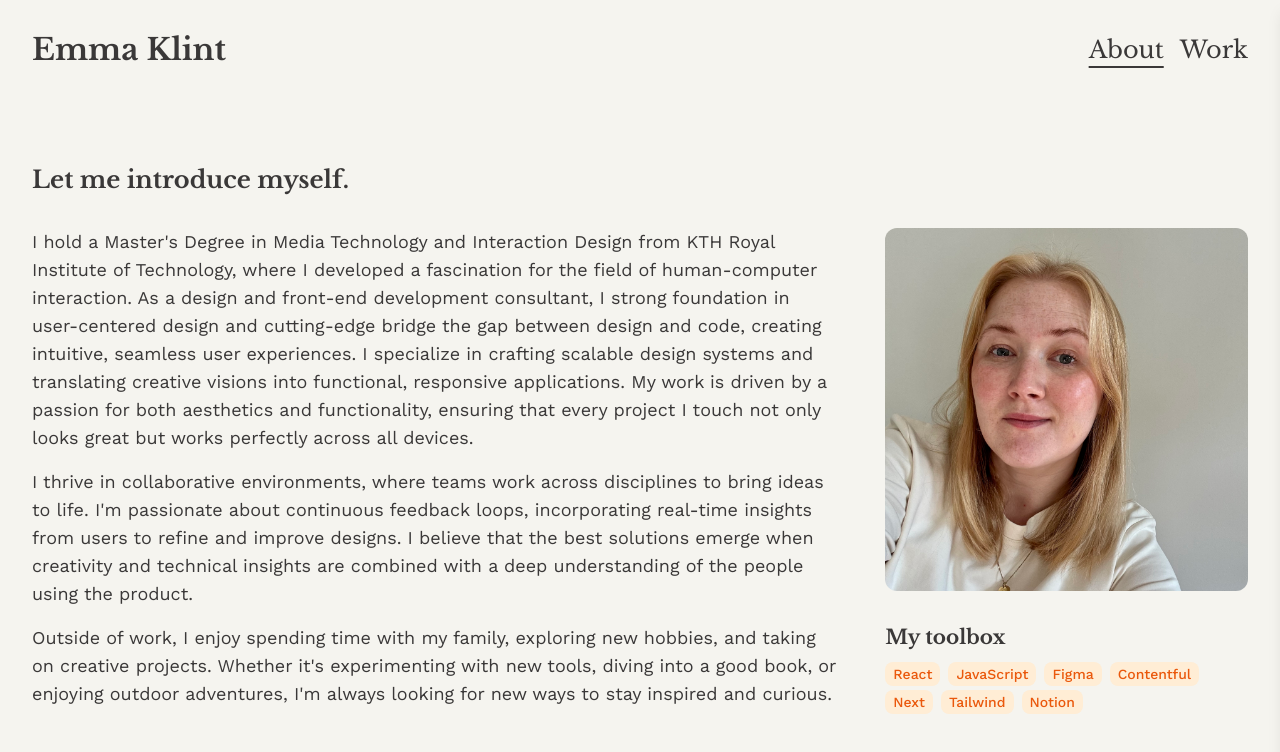
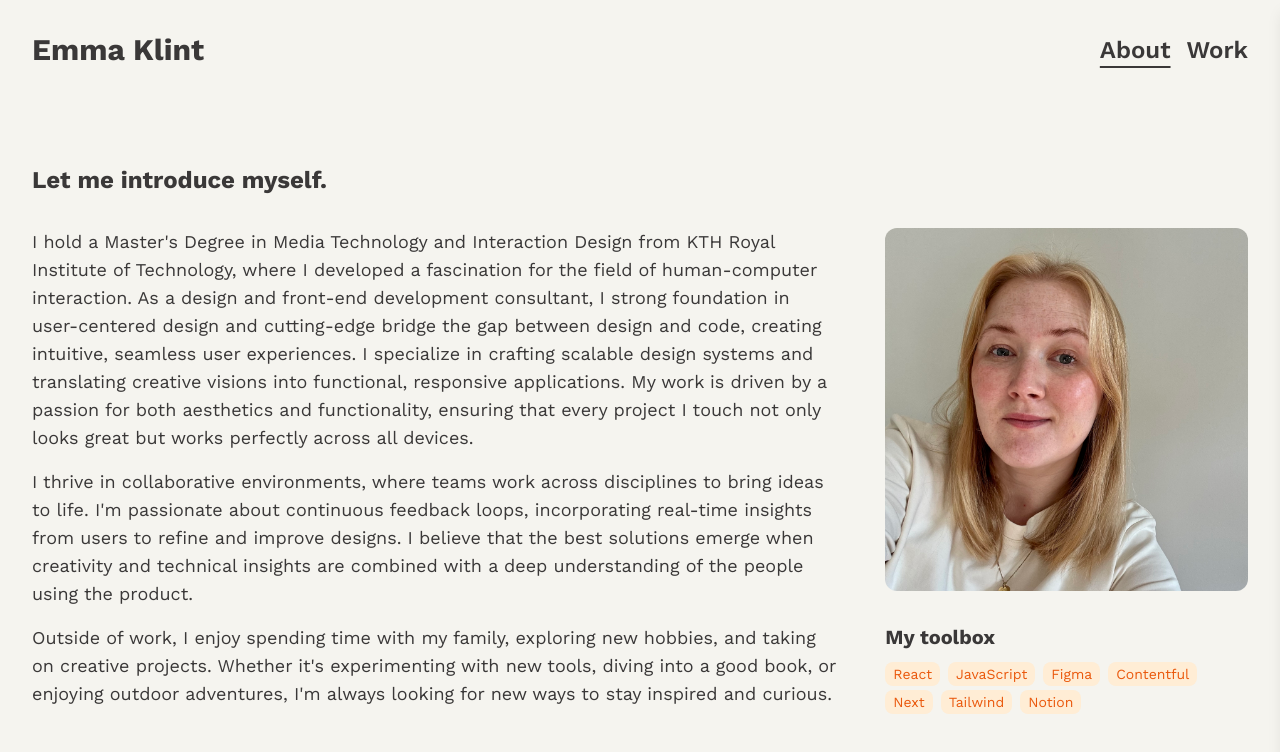
Before and after one commit to emmaklint/portfolio, a Next.js app: page /about in a window 1280 px wide. Shown: the top 752 px of the page. Built offline with nearby package versions, Linux system fonts and the light colour scheme.

Commit message:
remove serif font

```diff
--- a/src/app/about/page.js
+++ b/src/app/about/page.js
@@ -14,7 +14,7 @@ export default function About() {
   return (
     <>
       <section>
-        <h2 className="text-2xl font-bold mb-2 md:mb-8 font-serif">
+        <h2 className="text-2xl font-bold mb-2 md:mb-8">
           Let me introduce myself.
         </h2>
         <div className="grid grid-cols-1 md:grid-cols-3 gap-4">
@@ -60,7 +60,7 @@ export default function About() {
               />
             </div>
             <div>
-              <h3 className="text-xl font-bold mb-2 font-serif">My toolbox</h3>
+              <h3 className="text-xl font-bold mb-2 ">My toolbox</h3>
               <ul className="text-lg">
                 {tools.map((tool, index) => {
                   return (
--- a/src/app/layout.js
+++ b/src/app/layout.js
@@ -7,14 +7,7 @@ const workSans = Work_Sans({
   subsets: ["latin"],
   display: "swap",
   variable: "--font-work-sans",
-  weight: ["400", "500", "600", "700"], // Add the weights you need
-});
-
-const libreBaskerville = Libre_Baskerville({
-  subsets: ["latin"],
-  display: "swap",
-  variable: "--font-libre-baskerville",
-  weight: ["400", "700"], // Add the weights you need
+  weight: ["400", "600", "700"],
 });
 
 export const metadata = {
@@ -24,13 +17,10 @@ export const metadata = {
 
 export default function RootLayout({ children }) {
   return (
-    <html
-      lang="en"
-      className={`${workSans.variable} ${libreBaskerville.variable}`}
-    >
+    <html lang="en" className={`${workSans.variable}`}>
       <body className="min-h-screen flex flex-col items-center overflow-y-scroll">
         <Navbar />
-        <main className="flex-grow flex justify-center pt-16 max-w-screen-xl w-full px-4 md:px-8">
+        <main className="flex-grow flex justify-center pt-4 md:pt-16 max-w-screen-xl w-full px-4 md:px-8">
           {children}
         </main>
       </body>
--- a/src/app/work/[slug]/page.js
+++ b/src/app/work/[slug]/page.js
@@ -47,11 +47,11 @@ export default async function ProjectPage({ params }) {
   });
 
   return (
-    <article className="mx-auto max-w-4xl p-4 flex flex-col gap-8 items-center">
-      <header className="flex flex-col items-center">
+    <section className="flex flex-col items-center gap-8 w-screen px-4 md:px-0">
+      <div className="flex flex-col items-center">
         {client && <span className="text-gray-500 text-sm mb-2">{client}</span>}
-        <h1 className="text-2xl font-serif font-bold">{title}</h1>
-      </header>
+        <h1 className="text-xl md:text-3xl font-bold">{title}</h1>
+      </div>
       <div className="relative aspect-video h-96 rounded-lg overflow-hidden">
         {coverImage ? (
           <Image
@@ -65,9 +65,9 @@ export default async function ProjectPage({ params }) {
         )}
       </div>
 
-      <div className="max-w-prose">
+      <div className="w-full max-w-prose">
         <NotionRenderer blocks={blocks.results} />
       </div>
-    </article>
+    </section>
   );
 }
--- a/src/app/work/page.js
+++ b/src/app/work/page.js
@@ -64,9 +64,7 @@ function Card({ page }) {
 
       <div className="flex flex-col gap-2">
         {client && <span className="text-sm">{client}</span>}
-        {title && (
-          <h2 className="text-base md:text-xl font-serif font-bold">{title}</h2>
-        )}
+        {title && <h2 className="text-base md:text-xl font-bold">{title}</h2>}
         {description && <p className="text-gray-600">{description}</p>}
         <div className="">
           {tags.map((tag, index) => (
@@ -83,7 +81,7 @@ function Card({ page }) {
       {slug && (
         <Link
           href={`/work/${slug}`}
-          className="group inline-flex items-center gap-1 font-medium font-serif text-gray-800 transition-colors duration-200 hover:text-orange-700
+          className="group inline-flex items-center gap-1 font-medium text-gray-800 transition-colors duration-200 hover:text-orange-700
 "
         >
           Read more
@@ -114,7 +112,7 @@ export default async function Work() {
   return (
     <>
       <section className="w-full">
-        <h2 className="text-2xl font-bold mb-2 md:mb-8 font-serif">
+        <h2 className="text-2xl font-bold mb-2 md:mb-8">
           What I have been working on lately.
         </h2>
         <div className="grid grid-cols-1 md:grid-cols-2 gap-8 ">
--- a/src/components/Navbar.js
+++ b/src/components/Navbar.js
@@ -11,7 +11,7 @@ const NavLink = ({ href, children, onClick }) => {
   return (
     <Link
       href={href}
-      className={`font-serif hover:text-orange-700 text-4xl md:text-2xl ${
+      className={` font-semibold hover:text-orange-700 text-4xl md:text-2xl ${
         isActive ? "text-decoration-line: underline underline-offset-8" : ""
       }`}
       onClick={onClick}
@@ -31,7 +31,7 @@ const DrawerMenu = ({ isOpen, onClose }) => {
       <div className="relative p-4 h-full flex flex-col justify-center">
         <Link
           href="/"
-          className="text-xl md:text-3xl font-serif absolute top-4 left-4"
+          className="text-xl md:text-3xl absolute top-4 left-4"
           onClick={onClose}
         >
           Emma Klint
@@ -85,8 +85,8 @@ const Navbar = () => {
 
   return (
     <nav className="w-full">
-      <div className="max-w-screen-xl flex items-center justify-between mx-auto p-8">
-        <Link href="/" className="text-xl md:text-3xl font-serif font-bold">
+      <div className="max-w-screen-xl flex items-center justify-between mx-auto p-4 md:p-8">
+        <Link href="/" className="text-xl md:text-3xl font-bold">
           Emma Klint
         </Link>
         <ul className="hidden md:flex flex-1 justify-end items-center space-x-4">
--- a/src/components/NotionRenderer.js
+++ b/src/components/NotionRenderer.js
@@ -49,21 +49,21 @@ const Block = ({ block }) => {
 
     case "heading_1":
       return (
-        <h1 className="mb-2 text-3xl font-bold font-serif">
+        <h1 className="mb-2 text-3xl font-bold">
           <Text text={block.heading_1.rich_text} />
         </h1>
       );
 
     case "heading_2":
       return (
-        <h2 className="mb-3 text-2xl font-bold font-serif">
+        <h2 className="mb-3 text-2xl font-semibold">
           <Text text={block.heading_2.rich_text} />
         </h2>
       );
 
     case "heading_3":
       return (
-        <h3 className="mb-1 text-xl font-bold font-serif">
+        <h3 className="mb-1 text-xl font-semibold">
           <Text text={block.heading_3.rich_text} />
         </h3>
       );
@@ -163,5 +163,5 @@ export default function NotionRenderer({ blocks }) {
     }
   });
 
-  return <div className="notion-content">{renderedBlocks}</div>;
+  return <div className="notion-content w-full">{renderedBlocks}</div>;
 }
--- a/tailwind.config.js
+++ b/tailwind.config.js
@@ -13,7 +13,6 @@ module.exports = {
       },
       fontFamily: {
         sans: ["var(--font-work-sans)"],
-        serif: ["var(--font-libre-baskerville)"],
       },
     },
   },
```
